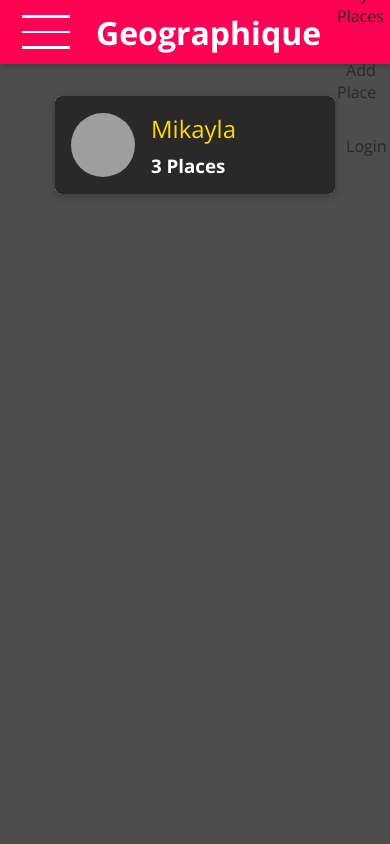
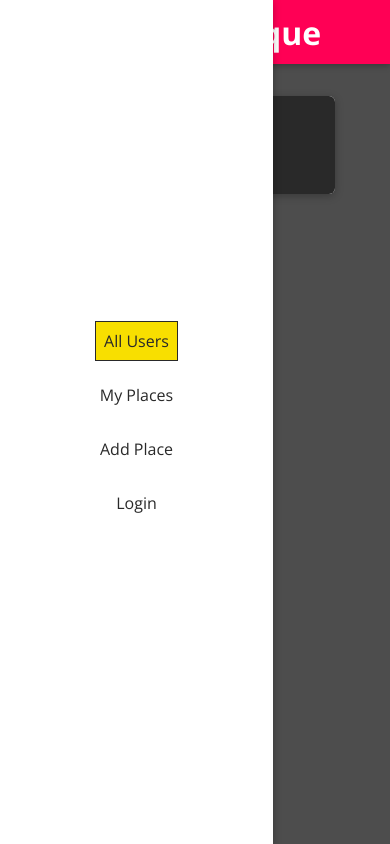
Before and after one commit to mrivasperez/geographique, a React (Create React App) app: page / in a window 390 px wide. Built offline with nearby package versions, Linux system fonts and the light colour scheme; grey boxes are pictures that could not be loaded; the HTML template or start-up script is replaced by a standard one.

Commit message:
added mobile navigation

```diff
--- a/public/index.html
+++ b/public/index.html
@@ -28,6 +28,7 @@
   </head>
   <body>
     <noscript>You need to enable JavaScript to run this app.</noscript>
+    <div id="drawer-hook"></div>
     <div id="root"></div>
     <!--
       This HTML file is a template.
--- a/src/shared/components/Navigation/MainNavigation.js
+++ b/src/shared/components/Navigation/MainNavigation.js
@@ -1,11 +1,18 @@
 import { Link } from "react-router-dom";
-
+import React from "react";
 import "./MainNavigation.css";
 import MainHeader from "./MainHeader";
 import NavLinks from "./NavLinks";
+import SideDrawer from "./SideDrawer";
 
 const MainNavigation = (props) => {
   return (
+    <React.Fragment>
+      <SideDrawer>
+        <nav className="main-navigation__drawer-nav">
+          <NavLinks />
+        </nav>
+      </SideDrawer>
       <MainHeader>
         <button className="main-navigation__menu-btn">
           <span />
@@ -15,10 +22,11 @@
         <h1 className="main-navigation__title">
           <Link to="/">Geographique</Link>
         </h1>
-      <nav>
+        <nav className="main-navigation__header-nav">
           <NavLinks />
         </nav>
       </MainHeader>
+    </React.Fragment>
   );
 };
 
--- a/src/shared/components/Navigation/SideDrawer.css
+++ b/src/shared/components/Navigation/SideDrawer.css
@@ -0,0 +1,10 @@
+.side-drawer {
+  position: fixed;
+  left: 0;
+  top: 0;
+  z-index: 100;
+  height: 100vh;
+  width: 70%;
+  background: white;
+  box-shadow: 0 2px 8px rgba(0, 0, 0, 0.26);
+}
--- a/src/shared/components/Navigation/SideDrawer.js
+++ b/src/shared/components/Navigation/SideDrawer.js
@@ -0,0 +1,10 @@
+import "./SideDrawer.css";
+import React from "react";
+import ReactDOM from "react-dom";
+
+const SideDrawer = (props) => {
+  const content = <aside className="side-drawer">{props.children}</aside>;
+  return ReactDOM.createPortal(content, document.getElementById("drawer-hook"));
+};
+
+export default SideDrawer;
```
Lines whose indentation alone changed are shown as unchanged.
